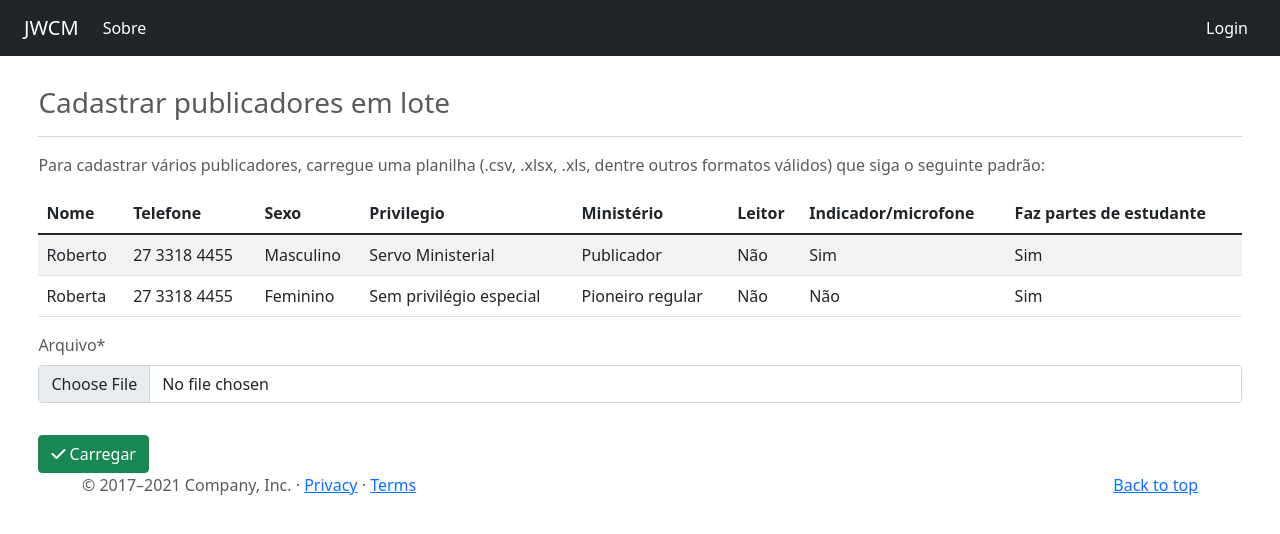
After one commit to alexandrebabilone/jwcm, a Django app: page /person/create/batch/ in a window 1280 px wide. The commit adds this page. Shown: the top 534 px of the page. Run offline with Django 4.2, Linux system fonts and the light colour scheme; some libraries are stand-ins or nearby versions.

Commit message:
Cadastrar publicadores em lote, via planilha.

```diff
--- a/jwcm/core/forms.py
+++ b/jwcm/core/forms.py
@@ -1,5 +1,5 @@
 import datetime
-
+from django.db.models import Q
 from django import forms
 from django.core.exceptions import ValidationError
 from jwcm.core.models import Speech, Congregation, Person, PublicAssignment
@@ -69,4 +69,8 @@ class PublicAssignmentForm(forms.ModelForm):
     def __init__(self, *args, **kwargs):
         self.request = kwargs.pop('request')
         super(PublicAssignmentForm, self).__init__(*args, **kwargs)
-        self.fields['speaker'].queryset = Person.objects.filter(congregation=self.request.user.profile.congregation)
+        self.fields['speaker'].queryset = Person.objects.filter(congregation=self.request.user.profile.congregation).filter(Q(privilege=Person.ANCIAO) | Q(privilege=Person.SERVO_MINISTERIAL))
+
+
+class BatchPersonForm(forms.Form):
+    file = forms.FileField(label='Arquivo')
--- /dev/null
+++ b/jwcm/core/templates/core/batch_person.html
@@ -0,0 +1,58 @@
+{% extends "base.html" %}
+{% load crispy_forms_tags %}
+
+{% block title %}{{ title }}{% endblock %}
+
+{% block content%}
+<h3>{{ title }}</h3>
+<hr>
+    <p>Para cadastrar vários publicadores, carregue uma planilha (.csv, .xlsx, .xls, dentre outros formatos válidos) que siga o seguinte padrão:</p>
+    <div class="table responsive">
+    <table class="table table-striped">
+        <thead>
+            <tr>
+                <th>Nome</th>
+                <th>Telefone</th>
+                <th>Sexo</th>
+                <th>Privilegio</th>
+                <th>Ministério</th>
+                <th>Leitor</th>
+                <th>Indicador/microfone</th>
+                <th>Faz partes de estudante</th>
+            </tr>
+        </thead>
+
+        <tbody>
+            <tr>
+                <td>Roberto</td>
+                <td>27 3318 4455</td>
+                <td>Masculino</td>
+                <td>Servo Ministerial</td>
+                <td>Publicador</td>
+                <td>Não</td>
+                <td>Sim</td>
+                <td>Sim</td>
+            </tr>
+            <tr>
+                <td>Roberta</td>
+                <td>27 3318 4455</td>
+                <td>Feminino</td>
+                <td>Sem privilégio especial</td>
+                <td>Pioneiro regular</td>
+                <td>Não</td>
+                <td>Não</td>
+                <td>Sim</td>
+            </tr>
+        </tbody>
+    </table>
+</div>
+
+<form method="POST" id="form" enctype="multipart/form-data">
+    {% csrf_token %}
+    {{ form|crispy }}
+
+    <button type="submit" class="btn btn-success mt-3">
+        <i class="fas fa-check"></i> {{ button }}
+    </button>
+</form>
+{% endblock %}
--- a/jwcm/core/templates/core/list_person.html
+++ b/jwcm/core/templates/core/list_person.html
@@ -7,6 +7,9 @@
 <hr>
 <a href="{% url 'person-create' %}" class="btn btn-primary">
     <i class="fas fa-plus"></i> Cadastrar
+</a>
+<a href="{% url 'person-batch-create' %}" class="btn btn-secondary">
+    <i class="fas fa-plus"></i> Cadastrar em lote
 </a>
 <br><br>
 
--- a/jwcm/core/views.py
+++ b/jwcm/core/views.py
@@ -3,12 +3,13 @@ from django.core.management.utils import get_random_secret_key
 from django.db.models.deletion import ProtectedError
 from django.views.generic import TemplateView, UpdateView, ListView, CreateView, DeleteView
 from django.http import HttpResponseRedirect
-from jwcm.core.forms import CongregationChoiceForm, UserForm, CongregationForm, PublicAssignmentForm
+from jwcm.core.forms import CongregationChoiceForm, UserForm, CongregationForm, PublicAssignmentForm, BatchPersonForm
 from django.shortcuts import get_object_or_404, render, resolve_url as r
 from django.urls import reverse_lazy
 from django.contrib import messages
 from jwcm.core.models import Congregation, Profile, Person, Speech, PublicAssignment
 from django.contrib.messages.views import SuccessMessageMixin
+import pandas as pd
 
 
 class Home(TemplateView):
@@ -19,7 +20,43 @@ class About(TemplateView):
     template_name = 'about.html'
 
 
-#******************** SUPERUSER FUNCTIONS ********************#
+#******************** BATCH CREATE ********************#
+def person_batch_create(request):
+    template_name = 'core/batch_person.html'
+    batch_form = BatchPersonForm(request.POST or None, request.FILES or None)
+
+    if request.method == 'GET':
+        context = {
+            'button': 'Carregar',
+            'title': 'Cadastrar publicadores em lote',
+            'form': batch_form}
+
+        return render(request, template_name, context)
+    else:
+        congregation = request.user.profile.congregation
+
+        try:
+            uploaded_file = request.FILES['file']
+
+            if uploaded_file.multiple_chunks():
+                messages.error(request, "O arquivo é muito grande (%.2f MB)." % (uploaded_file.size / (1000 * 1000),))
+                return HttpResponseRedirect(r('person-batch-create'))
+
+            if uploaded_file.name.endswith('.csv'):
+                df_batch = pd.read_csv(uploaded_file)
+            elif uploaded_file.name.endswith(('xls', 'xlsx', 'xlsm', 'xlsb', 'odf', 'ods', 'odt')):
+                df_batch = pd.read_excel(uploaded_file)
+            else:
+                messages.error(request, 'O formato do arquivo não é válido. Use um arquivo do tipo .csv, .xls ou .xlsx, por exemplo.')
+                return HttpResponseRedirect(r('person-batch-create'))
+
+            _batch_read_and_create_person(df_batch, congregation)
+            return HttpResponseRedirect(r('person-list'))
+
+        except Exception as e:
+                messages.error(request, "Não foi possível abrir o arquivo. " + repr(e))
+                return HttpResponseRedirect(r('person-list'))
+
 
 #******************** CREATE ********************#
 def user_register(request):
@@ -289,5 +326,58 @@ class SpeechDelete(SuccessMessageMixin, DeleteView):
             return HttpResponseRedirect(self.error_url)
 
 
+#******************** AUX FUNCTIONS ********************#
 def _format_date(date):
     return date.strftime("%d/%m/%Y")
+
+
+def _batch_read_and_create_person(df_batch, congregation):
+    list_person = []
+
+    for index, row in df_batch.iterrows():
+        full_name = row[0]
+        telephone = row[1]
+
+        if row[2].lower() == 'masculino':
+            gender = Person.MASCULINO
+        else:
+            gender = Person.FEMININO
+
+        if row[3].lower() in ('anciao', 'ancião'):
+            privilege = Person.ANCIAO
+        elif row[3].lower() in ('servo ministerial'):
+            privilege = Person.SERVO_MINISTERIAL
+        else:
+            privilege = Person.SEM_PRIVILEGIO_ESPECIAL
+
+        if row[4].lower() == 'pioneiro especial':
+            modality = Person.PIONEIRO_ESPECIAL
+        elif row[4].lower() == 'pioneiro regular':
+            modality = Person.PIONEIRO_REGULAR
+        elif row[4].lower() == 'pioneiro auxiliar':
+            modality = Person.PIONEIRO_AUXILIAR
+        else:
+            modality = Person.PUBLICADOR
+
+        if row[5].lower() == 'sim':
+            reader = True
+        else:
+            reader = False
+
+        if row[6].lower() == 'sim':
+            indicator_mic = True
+        else:
+            indicator_mic = False
+
+        if row[7].lower() == 'sim':
+            student_parts = True
+        else:
+            student_parts = False
+
+        person = Person(full_name=full_name, telephone=telephone, gender=gender, privilege=privilege, modality=modality,
+                        reader=reader, indicator_mic=indicator_mic, student_parts=student_parts,
+                        congregation=congregation)
+
+        list_person.append(person)
+
+    Person.objects.bulk_create(list_person)
--- a/jwcm/urls.py
+++ b/jwcm/urls.py
@@ -16,7 +16,8 @@ Including another URLconf
 from django.contrib import admin
 from django.urls import path
 from jwcm.core.views import Home, About, user_register, public_assignment_create, ProfileUpdate, CongregationUpdate, PersonList, \
-    PersonCreate, PersonUpdate, PersonDelete, SpeechList, SpeechCreate, PublicAssignmentList, public_assignment_update, PublicAssignmentDelete, SpeechDelete, SpeechUpdate
+    PersonCreate, PersonUpdate, PersonDelete, SpeechList, SpeechCreate, PublicAssignmentList, public_assignment_update, PublicAssignmentDelete, SpeechDelete, SpeechUpdate, \
+    person_batch_create
 from django.contrib.auth import views as authview
 
 
@@ -35,6 +36,7 @@ urlpatterns = [
     path('person/create/', PersonCreate.as_view(), name='person-create'),
     path('person/update/<int:pk>/', PersonUpdate.as_view(), name='person-update'),
     path('person/delete/<int:pk>/', PersonDelete.as_view(), name='person-delete'),
+    path('person/create/batch/', person_batch_create, name='person-batch-create'),
 
     path('speech/', SpeechList.as_view(), name='speech-list'),
     path('speech/create/', SpeechCreate.as_view(), name='speech-create'),
--- a/requirements.txt
+++ b/requirements.txt
@@ -8,6 +8,8 @@ static3==0.7.0
 tzdata==2021.5
 django-stronghold==0.4.0
 django-crispy-forms==1.14.0
+pandas==1.4.1
+openpyxl==3.0.9
 django-extensions==3.1.5
 crispy-bootstrap5==0.6
 gunicorn==20.0.4
```
Also changed, not shown: jwcm/core/templates/core/list_speech.html (+0 -9 lines).
